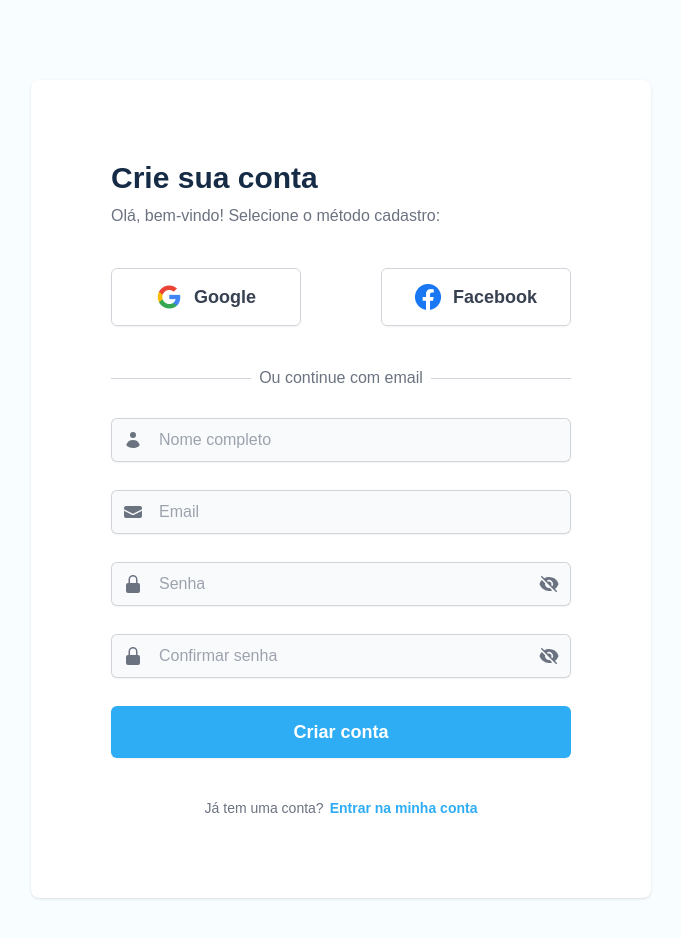
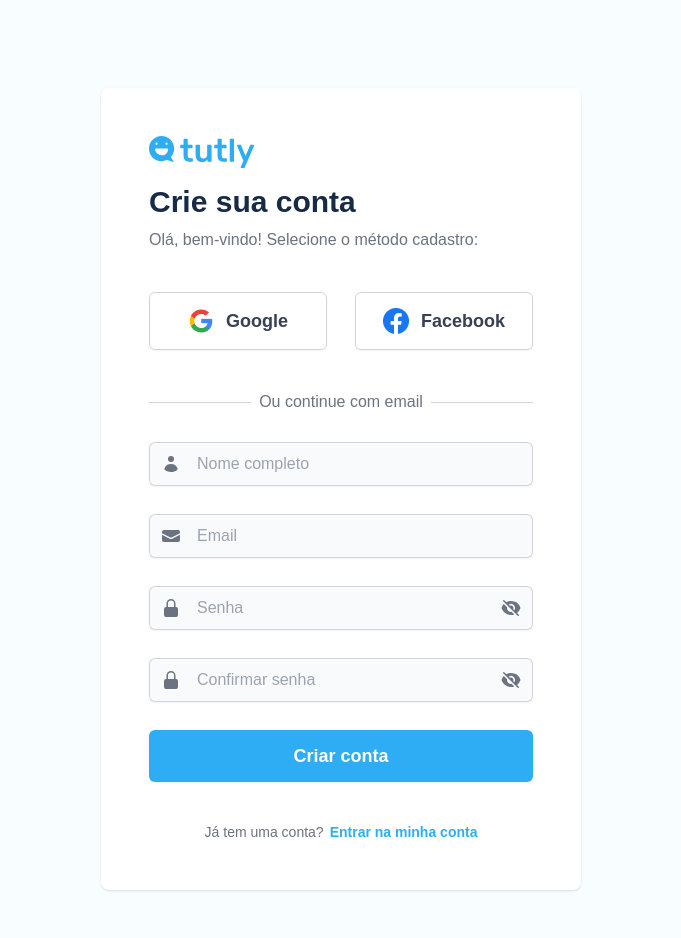
Before and after one commit to JailsonJr-BR/Tutly-Frontend, a Vue app: page /register in a window 1280 px wide. Shown: the whole page, without its empty margins (299-980 px from the left). Built offline with nearby package versions, Linux system fonts and the light colour scheme.

Commit message:
fix: add logo in login and register view page

```diff
--- a/src/views/login-page.vue
+++ b/src/views/login-page.vue
@@ -3,6 +3,7 @@
     <div class="flex min-h-full flex-1 flex-col justify-center py-12 sm:px-6 lg:px-8">
       <div class="mt-10 sm:mx-auto sm:w-full sm:max-w-[480px]">
         <div class="bg-white px-6 py-12 shadow sm:rounded-lg sm:px-12">
+          <img class="h-8 mb-4 w-auto" src="../assets/images/brands/tutly-logo.svg" alt="Your Company" />
 
           <h1 class="text-3xl text-secondary-900 font-bold">Entre em sua conta</h1>
 
--- a/src/views/register-page.vue
+++ b/src/views/register-page.vue
@@ -1,14 +1,15 @@
 <template>
   <div class="h-full">
-    <div class="flex min-h-full flex-1 flex-col justify-center items-center py-10 sm:px-6 lg:px-8">
-      <div class="mt-10 sm:mx-auto sm:w-full sm:max-w-[620px]">
-        <div class="bg-white px-12 py-20 shadow sm:rounded-lg sm:px-20">
+    <div class="flex min-h-full flex-1 flex-col justify-center py-12 sm:px-6 lg:px-8">
+      <div class="mt-10 sm:mx-auto sm:w-full sm:max-w-[480px]">
+        <div class="bg-white px-6 py-12 shadow sm:rounded-lg sm:px-12">
+          <img class="h-8 mb-4 w-auto" src="../assets/images/brands/tutly-logo.svg" alt="Your Company" />
 
           <h1 class="text-3xl text-secondary-900 font-bold">Crie sua conta</h1>
 
           <p class="text-gray-500 mt-2">Olá, bem-vindo! Selecione o método cadastro:</p>
 
-          <div class="flex gap-20 my-10">
+           <div class="flex gap-7 my-10">
             <cardSocialLogin name="Google" logo="google-logo.png" />
             <cardSocialLogin name="Facebook" logo="facebook-logo.png" />
           </div>
@@ -31,7 +32,6 @@
             {{ ' ' }}
             <textLink name="Entrar na minha conta" path="login" />
           </p>
-
         </div>
       </div>
     </div>
```
Also changed, not shown: src/assets/images/brands/tutly-logo.svg (added).
